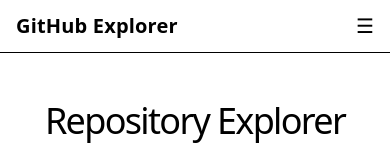
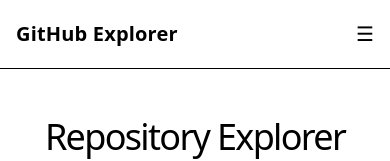
Before and after one commit to tejirimakel/RepoEx, a Vue app in the folder github-explorer/: page / in a window 390 px wide. Shown: the top 161 px of the page. Built offline with nearby package versions, Linux system fonts and the light colour scheme; no server answers.

Commit message:
a11y: Navbar skip link, aria-controls, larger toggle target (WCAG 2.4.1, 4.1.2, 2.5.8)

```diff
--- a/github-explorer/src/components/Navbar.vue
+++ b/github-explorer/src/components/Navbar.vue
@@ -1,5 +1,11 @@
 <template>
   <header class="border-b bg-white sticky top-0 z-50 dark:bg-neutral-900 dark:border-neutral-700">
+    <a
+      href="#main"
+      class="sr-only focus:not-sr-only focus:absolute focus:top-2 focus:left-2 focus:z-50 focus:px-4 focus:py-2 focus:rounded focus:border focus:bg-white dark:focus:bg-neutral-900"
+    >
+      Skip to content
+    </a>
     <nav class="max-w-7xl mx-auto px-4 md:px-8 py-3 flex items-center justify-between">
 
       <div class="text-xl md:text-2xl font-bold">
@@ -14,9 +20,10 @@
       </div>
 
       <button
-        class="md:hidden text-xl relative z-50"
+        class="md:hidden text-xl relative z-50 p-2 -mr-2 inline-flex items-center justify-center"
         :aria-label="isOpen ? 'Close menu' : 'Open menu'"
         :aria-expanded="isOpen"
+        aria-controls="mobile-menu"
         @click="isOpen = !isOpen"
       >
         <span aria-hidden="true" v-if="isOpen">✕</span>
@@ -27,6 +34,7 @@
     <transition name="dropdown">
       <div
         v-if="isOpen"
+        id="mobile-menu"
         class="md:hidden px-4 py-4 space-y-2 border-t bg-white dark:bg-neutral-900 dark:border-neutral-700 dark:text-white"
       >
         <router-link to="/" class="block nav-link" active-class="active-link" @click="isOpen = false">
```
